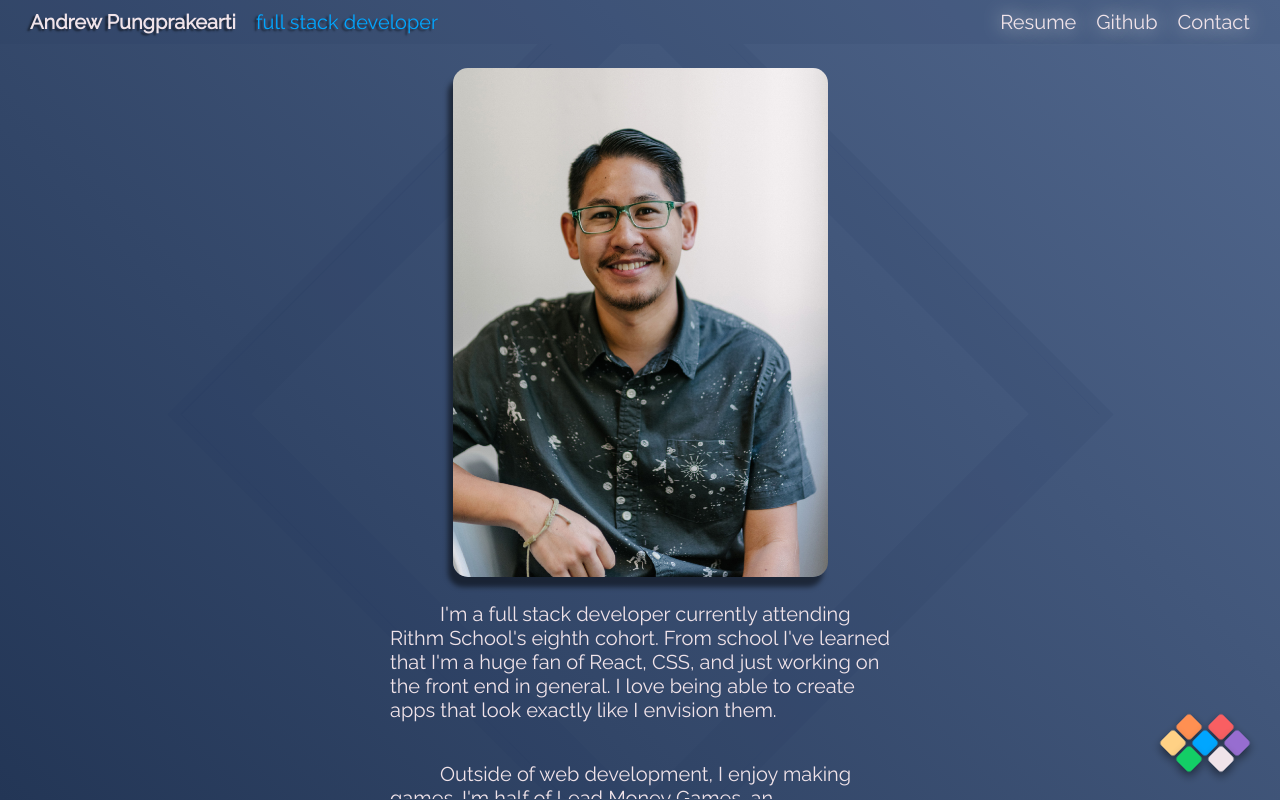
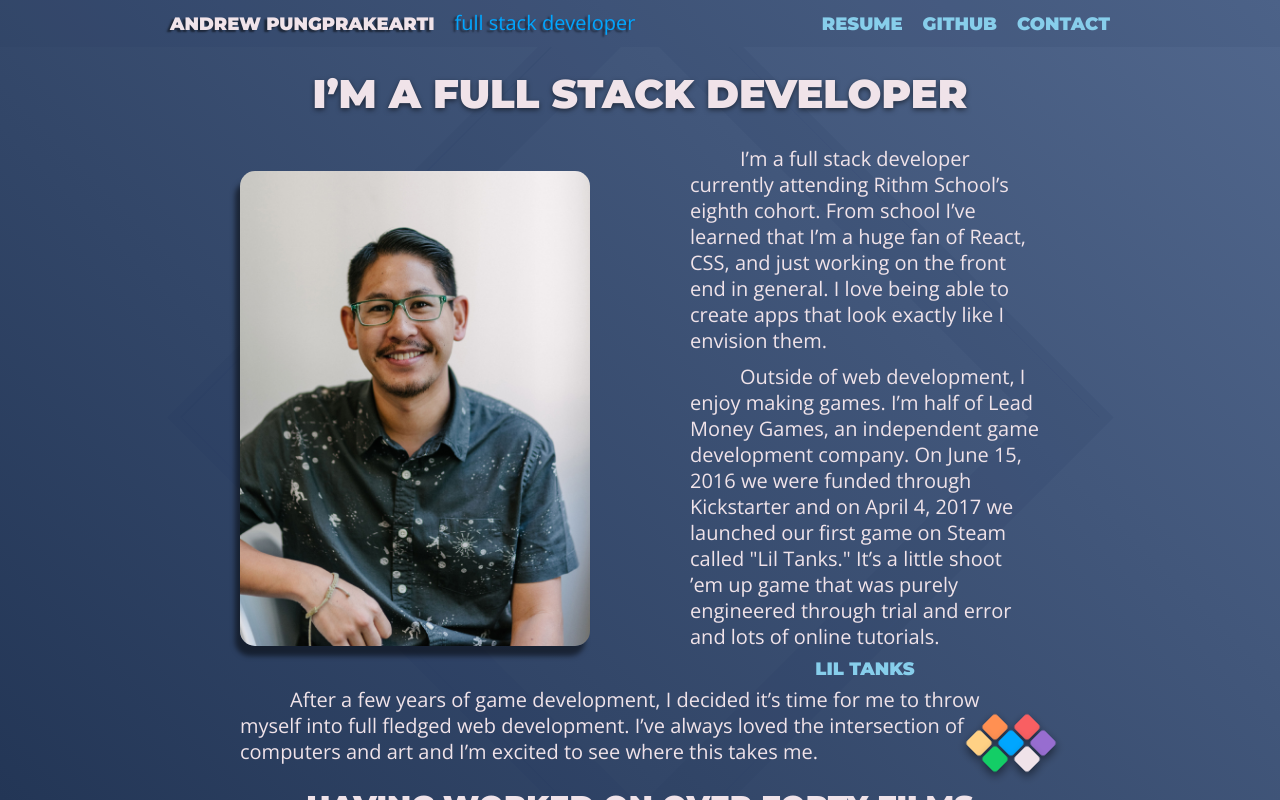
Before and after one commit to pungprakearti/BITB-gatsby, a Gatsby site: page /aboutme in a window 1280 px wide. Built offline with nearby package versions, Linux system fonts and the light colour scheme; Gatsby itself is replaced by a stand-in of ours.

Commit message:
Changed some fonts and layout of about me page. Still need to clean up and add more functionality to other pages.

```diff
--- a/src/components/BackBtn.css
+++ b/src/components/BackBtn.css
@@ -1,7 +1,7 @@
 .BackBtn-grid {
   position: fixed;
   bottom: 3px;
-  right: 21px;
+  right: calc(100vw / 2 - 425px); /* 21px */
   display: grid;
   grid-template-columns: 16px 16px 16px 16px 16px 16px;
   grid-template-rows: 16px 16px 16px 16px 16px;
@@ -157,53 +157,4 @@
   .BackBtn-grid {
     display: none;
   }
-
-  /* .BackBtn-grid {
-    position: relative;
-    left: 115px;
-    grid-template-columns: 16px 16px 16px 16px 16px 16px;
-    grid-template-rows: 16px 16px 16px;
-    visibility: hidden;
-    height: 0;
-  }
-
-  .BackBtn1 {
-    grid-column: 2;
-    grid-row: 1;
-  }
-
-  .BackBtn2 {
-    grid-column: 4;
-    grid-row: 1;
-  }
-
-  .BackBtn3 {
-    grid-column: 1;
-    grid-row: 2;
-  }
-
-  .BackBtn4 {
-    grid-column: 3;
-    grid-row: 2;
-  }
-
-  .BackBtn5 {
-    grid-column: 5;
-    grid-row: 2;
-  }
-
-  .BackBtn6 {
-    grid-column: 2;
-    grid-row: 3;
-  }
-
-  .BackBtn7 {
-    grid-column: 4;
-    grid-row: 3;
-  }
-
-  .BackBtn-grid {
-    bottom: 35px;
-    right: 5px;
-  } */
 }
--- a/src/components/NavBar.css
+++ b/src/components/NavBar.css
@@ -1,11 +1,20 @@
+.NavBar-inner-cont {
+  margin: 0 auto;
+  display: flex;
+  flex-direction: row;
+  justify-content: space-between;
+  max-width: 1000px;
+  /* background-color: rgba(35, 54, 86, 0.1);*/
+}
+
 .NavBar-mobile {
   display: none;
 }
 
 .NavBar-desktop {
-  display: flex;
+  /* display: flex;
   flex-direction: row;
-  justify-content: space-between;
+  justify-content: space-between; */
   background-color: rgba(35, 54, 86, 0.1);
 }
 .NavBar-left {
--- a/src/components/NavBar.js
+++ b/src/components/NavBar.js
@@ -10,6 +10,7 @@ export default class NavBar extends Component {
     navbar = (
       <React.Fragment>
         <div className="NavBar-cont NavBar-desktop">
+          <div className="NavBar-inner-cont">
             <div className="NavBar-left">
               <div
                 className="NavBar-name"
@@ -24,7 +25,10 @@ export default class NavBar extends Component {
                 Full Stack Developer
               </div>
             </div>
-          <div className="NavBar-right" style={{ color: this.props.colorName }}>
+            <div
+              className="NavBar-right"
+              style={{ color: this.props.colorName }}
+            >
               <div className="NavBar-right-link">
                 <Link to="/resume">Resume</Link>
               </div>
@@ -33,6 +37,7 @@ export default class NavBar extends Component {
               </div>
               <div className="NavBar-right-link">
                 <Link to="/contact">Contact</Link>
+              </div>
             </div>
           </div>
         </div>
--- a/src/components/SectionIcon.js
+++ b/src/components/SectionIcon.js
@@ -13,7 +13,6 @@ export default class SectionIcon extends Component {
     }
   }
   render() {
-    console.log(this.props.color)
     return (
       <Link to={`/${this.props.id.toLowerCase()}`}>
         <div
--- a/src/components/layout.css
+++ b/src/components/layout.css
@@ -1,4 +1,7 @@
-@import url('https://fonts.googleapis.com/css?family=Raleway');
+/* @import url('https://fonts.googleapis.com/css?family=Raleway'); */
+/* @import url('https://fonts.googleapis.com/css?family=Merriweather'); */
+@import url('https://fonts.googleapis.com/css?family=Open+Sans');
+@import url('https://fonts.googleapis.com/css?family=Montserrat:900');
 
 html {
   min-height: 100vh;
@@ -15,33 +18,54 @@ body {
   background-image: linear-gradient(45deg, rgb(35, 54, 86), rgb(81, 103, 141));
   min-height: 100vh;
   height: 100%;
-  font-family: 'Raleway', sans-serif;
+  /* font-family: 'Raleway', sans-serif; */
+  /* font-family: 'Merriweather', serif; */
+  font-family: 'Open Sans', sans-serif;
   font-size: 20px;
+  line-height: 26px;
   overflow: hidden;
 }
 
 a {
   text-decoration: none;
-  text-shadow: 0 0 20px white;
-  color: #f0e3e9;
+  /* color: #f0e3e9; */
+  color: skyblue;
+  text-transform: uppercase;
+  font-family: 'Montserrat', sans-serif;
+  font-size: 18px;
+  font-weight: bold;
+  transition: all 0.1s linear;
 }
 
 a:hover {
   color: white;
+  /* text-shadow: 0 0 20px white; */
 }
 
 h1 {
-  font-family: 'Raleway', sans-serif;
-  font-size: 30px;
+  /* font-family: 'Raleway', sans-serif; */
+  /* font-family: 'Merriweather', serif; */
+  /* font-family: 'Open Sans', sans-serif; */
+  font-family: 'Montserrat', sans-serif;
+  font-size: 40px;
+  line-height: 40px;
+  /* letter-spacing: 0.05em; */
+  /* word-spacing: 12px; */
+  text-transform: uppercase;
+  /* font-weight: bold; */
+  /* font-style: italic; */
+  text-shadow: 0 2px 5px rgba(0, 0, 0, 0.5);
 }
 
 h2 {
-  font-family: 'Raleway', sans-serif;
-  font-size: 24px;
+  /* font-family: 'Raleway', sans-serif; */
+  font-family: 'Montserrat', sans-serif;
+  font-size: 30px;
+  text-transform: uppercase;
 }
 
 .content-cont {
-  width: 500px;
+  max-width: 800px; /* width: 500px;*/
   height: 100%;
   color: #f0e3e9;
   margin: 0 auto;
@@ -50,6 +74,16 @@ h2 {
   animation-duration: 1s;
   animation-delay: 0;
   animation-fill-mode: forwards;
+  padding-left: 20px;
+  padding-right: 20px;
+}
+
+.content-2col {
+  display: flex;
+  flex-direction: row;
+  justify-content: space-between;
+  align-items: center;
+  /* border: 1px solid green; */
 }
 
 @keyframes fadeIn {
@@ -63,22 +97,29 @@ h2 {
 
 p {
   margin: 0;
-  padding-top: 1em;
-  padding-bottom: 1em;
+  /* padding-top: 1em; */
+  /* padding-bottom: 1em; */
+  padding-top: 0.25em;
+  padding-bottom: 0.25em;
+  box-sizing: border-box;
+  /* padding-left: 20px;
+  padding-right: 20px; */
 }
 
 .content-cont > p {
   text-indent: 50px;
+  /* border: 1px solid red; */
 }
 
 img {
   border-radius: 15px;
   box-shadow: -5px 10px 5px rgba(0, 0, 0, 0.5);
-  width: 75%;
+  width: 100%;
 }
 
 .content-center {
   text-align: center;
+  /* border: 1px solid yellow; */
 }
 
 .Layout-cont {
@@ -161,6 +202,19 @@ img {
   }
 }
 
+@media only screen and (max-width: 800px) {
+  .content-2col {
+    flex-direction: column;
+    box-sizing: border-box;
+  }
+
+  .content-cont {
+    box-sizing: border-box;
+    padding-left: 20px;
+    padding-right: 20px;
+  }
+}
+
 @media only screen and (max-width: 415px) {
   .Layout-cont {
     display: flex;
--- a/src/pages/aboutme.css
+++ b/src/pages/aboutme.css
@@ -7,28 +7,28 @@
   animation-duration: 1s;
   animation-delay: 0;
   animation-fill-mode: forwards;
+  /* border: 1px solid red; */
 }
 
-@keyframes fadeIn {
-  from {
-    opacity: 0;
-  }
-  to {
-    opacity: 1;
-  }
+.AboutMe-img {
+  width: calc(700px / 2);
+  /* border: 1px solid red; */
 }
 
-.AboutMe-cont > p {
+.AboutMe-p > p {
+  width: calc(700px / 2);
+  /* border: 1px solid red; */
+  text-align: left;
   text-indent: 50px;
 }
 
-img {
-  border-radius: 15px;
-  box-shadow: -5px 10px 5px rgba(0, 0, 0, 0.5);
-  width: 75%;
+@media only screen and (max-width: 800px) {
+  .AboutMe-img {
+    width: 75%;
+    /* border: 1px solid red; */
+  }
+
+  .AboutMe-p > p {
+    width: 100%;
+  }
 }
-
-.AboutMe-center {
-  text-align: center;
-  margin-bottom: 1em;
-}
--- a/src/pages/aboutme.js
+++ b/src/pages/aboutme.js
@@ -3,6 +3,7 @@ import { Link } from 'gatsby'
 import { graphql } from 'gatsby'
 import Layout from '../components/layout'
 import BackBtn from '../components/BackBtn'
+import './AboutMe.css'
 
 export const query = graphql`
   {
@@ -29,40 +30,54 @@ export default class AboutMePage extends Component {
       <Layout>
         <div className="content-cont">
           <div className="content-center">
-            <br />
+            <h1>I’m a full stack developer</h1>
+            <div className="content-2col">
+              {/* <br /> */}
+              <div className="AboutMe-img">
                 <img
                   src={this.props.data.imgAboutMe.childImageSharp.fluid.src}
                   alt="Such a handsome fellow. Also, very very humble."
                 />
               </div>
+              <div className="AboutMe-p">
                 <p>
-            I'm a full stack developer currently attending Rithm School's eighth
-            cohort. From school I've learned that I'm a huge fan of React, CSS,
-            and just working on the front end in general. I love being able to
-            create apps that look exactly like I envision them.
+                  I’m a full stack developer currently attending Rithm School’s
+                  eighth cohort. From school I’ve learned that I’m a huge fan of
+                  React, CSS, and just working on the front end in general. I
+                  love being able to create apps that look exactly like I
+                  envision them.
                 </p>
                 <p>
-            Outside of web development, I enjoy making games. I'm half of Lead
-            Money Games, an independent game development company. On June 15,
-            2016 we were funded through Kickstarter and on April 4, 2017 we
-            launched our first game on Steam called "Lil Tanks." It's a little
-            shoot 'em up game that was purely engineered through trial and error
-            and lots of online tutorials.
+                  Outside of web development, I enjoy making games. I’m half of
+                  Lead Money Games, an independent game development company. On
+                  June 15, 2016 we were funded through Kickstarter and on April
+                  4, 2017 we launched our first game on Steam called "Lil
+                  Tanks." It’s a little shoot ’em up game that was purely
+                  engineered through trial and error and lots of online
+                  tutorials.
                 </p>
                 <div className="content-center">
                   <Link to="liltanks">Lil Tanks</Link>
                 </div>
+              </div>
+            </div>
+          </div>
+
           <p>
-            After a few years of game development, I decided it's time for me to
-            throw myself into full fledged web development. I've always loved
-            the intersection of computers and art and I'm excited to see where
+            After a few years of game development, I decided it’s time for me to
+            throw myself into full fledged web development. I’ve always loved
+            the intersection of computers and art and I’m excited to see where
             this takes me.
           </p>
 
+          <div className="content-center">
+            <h2>having worked on over forty films</h2>
+            <div className="content-2col">
+              <div className="AboutMe-p">
                 <p>
-            I also freelance as a digital effects artist having worked on over
-            forty films. This is a vestige of my former life working in the film
-            industry for over 10 years.
+                  I also freelance as a digital effects artist having worked on
+                  over forty films. This is a vestige of my former life working
+                  in the film industry for over 10 years.
                 </p>
                 <div className="content-center">
                   <a href="https://www.imdb.com/name/nm3117059">
@@ -71,29 +86,36 @@ export default class AboutMePage extends Component {
                 </div>
 
                 <p>
-            In my free time, you can usually find me on a hockey rink. I play
-            ice and roller hockey all over the Bay Area and Sonoma County. If I
-            can continue to pay league fees, I am happy.
+                  In my free time, you can usually find me on a hockey rink. I
+                  play ice and roller hockey all over the Bay Area and Sonoma
+                  County. If I can continue to pay league fees, I am happy.
                 </p>
 
                 <p>
-            My family life consists of my amazing wife Samantha, and my two
-            adorable children: Theo and Violet.
+                  My family life consists of my amazing wife Samantha, and my
+                  two adorable children: Theo and Violet.
                   <br />
                 </p>
+              </div>
+
+              <div className="AboutMe-img">
+                <img
+                  src={this.props.data.imgFamily.childImageSharp.fluid.src}
+                  alt="Mi familia"
+                />
+                <br />
+                <br />
                 <div className="content-center">
                   <a href="https://imgur.com/gallery/ZMZOU">
                     DITL of an indie game developer
                   </a>
+                </div>
+              </div>
+            </div>
+          </div>
           <br />
           <br />
-          </div>
-          <div className="content-center">
-            <img
-              src={this.props.data.imgFamily.childImageSharp.fluid.src}
-              alt="Mi familia"
-            />
-          </div>
+          <br />
           <br />
         </div>
         <BackBtn />
--- a/src/pages/liltanks.css
+++ b/src/pages/liltanks.css
@@ -20,12 +20,6 @@
 
 .LilTanks-cont > p {
   text-indent: 50px;
-}
-
-img {
-  border-radius: 15px;
-  box-shadow: -5px 10px 5px rgba(0, 0, 0, 0.5);
-  width: 75%;
 }
 
 .LilTanks-center {
```
Lines whose indentation alone changed are shown as unchanged.
